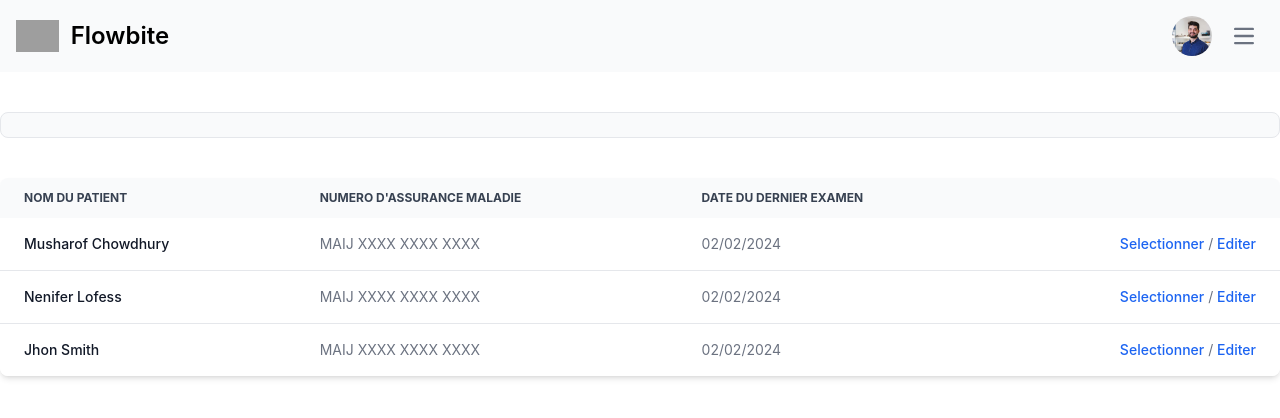
After one commit to MathieuHoude/OptoGo, a Flask app: template templates/patientPage.html in a window 1280 px wide. The commit adds this page. Shown: the top 418 px of the page. Run offline with Flask 3, Linux system fonts and the light colour scheme; the template is opened without the code that fills it, so the values that code supplies are empty; style sheets or scripts are compiled from the project's sources; some libraries are stand-ins or nearby versions; grey boxes are pictures that could not be loaded.

```diff
--- a/app.py
+++ b/app.py
@@ -1,13 +1,30 @@
-from flask import Flask, render_template
+from flask import Flask, render_template, request, jsonify
 
 app = Flask(__name__)
+
+ClinicGlobal = {}
 
 
 @app.route("/")
 @app.route("/index")
 def index():
-	return render_template("index.html")
+    index = 1
+    return render_template("index.html", index=index)
+
+
+@app.route("/patients")
+def patients():
+    index = 2
+    return render_template("patientPage.html", index=index, ClinicGlobal=ClinicGlobal["clinique"])
+
+
+@app.route("/update_clinic", methods=["GET"])
+def update_clinic():
+    selected_option = request.args.get("selected_option")
+    ClinicGlobal["clinique"] = selected_option
+    response_data = {"message": "Option sélectionnée : " + selected_option}
+    return jsonify(response_data)
 
 
 if __name__ == '__main__':
-	app.run(debug=True)
+    app.run(debug=True)
--- a/templates/breadcrumb.html
+++ b/templates/breadcrumb.html
@@ -1,26 +1,31 @@
 
 <nav class="flex justify-center  px-5 py-3 text-gray-700 border border-gray-200 rounded-lg bg-gray-50 dark:bg-gray-800 dark:border-gray-700" aria-label="Breadcrumb">
   <ol class="inline-flex items-center space-x-1 md:space-x-2 rtl:space-x-reverse">
-
-    <!--1ere partie - On va sans doute ajouter des condition selon les routes -->
+    <!--Condition en fonction de l'index de la page -->
+ {% if index == 1 or index == 2 or index == 3 %}
     <li class="inline-flex items-center">
-      <a href="#" class="inline-flex items-center text-sm font-medium text-gray-700 hover:text-blue-600 dark:text-gray-400 dark:hover:text-white">
+      <a href="index" class="inline-flex items-center text-sm font-medium text-gray-700 hover:text-blue-600 dark:text-gray-400 dark:hover:text-white">
         <svg class="w-3 h-3 me-2.5" aria-hidden="true" xmlns="http://www.w3.org/2000/svg" fill="currentColor" viewBox="0 0 20 20">
           <path d="m19.707 9.293-2-2-7-7a1 1 0 0 0-1.414 0l-7 7-2 2a1 1 0 0 0 1.414 1.414L2 10.414V18a2 2 0 0 0 2 2h3a1 1 0 0 0 1-1v-4a1 1 0 0 1 1-1h2a1 1 0 0 1 1 1v4a1 1 0 0 0 1 1h3a2 2 0 0 0 2-2v-7.586l.293.293a1 1 0 0 0 1.414-1.414Z"/>
         </svg>
         Accueil
       </a>
     </li>
-     <!--2eme partie - On va sans doute ajouter des condition selon les routes -->
+       {% endif %}
+      <!--Condition en fonction de l'index de la page -->
+      {% if index == 2 or index == 3  %}
    <li>
       <div class="flex items-center">
         <svg class="rtl:rotate-180 block w-3 h-3 mx-1 text-gray-400 " aria-hidden="true" xmlns="http://www.w3.org/2000/svg" fill="none" viewBox="0 0 6 10">
           <path stroke="currentColor" stroke-linecap="round" stroke-linejoin="round" stroke-width="2" d="m1 9 4-4-4-4"/>
         </svg>
-        <a href="#" class="ms-1 text-sm font-medium text-gray-700 hover:text-blue-600 md:ms-2 dark:text-gray-400 dark:hover:text-white">Liste des Patients</a>
+         <!--Injection de la variable global de app.py qui correspond a la clinique de l'opto -->
+        <a href="#" class="ms-1 text-sm font-medium text-gray-700 hover:text-blue-600 md:ms-2 dark:text-gray-400 dark:hover:text-white">{{ClinicGlobal}}</a>
       </div>
     </li>
-     <!--3eme partie - On va sans doute ajouter des condition selon les routes -->
+       {% endif %}
+      <!--Condition en fonction de l'index de la page -->
+      {% if index == 3  %}
     <li aria-current="page">
       <div class="flex items-center">
         <svg class="rtl:rotate-180  w-3 h-3 mx-1 text-gray-400" aria-hidden="true" xmlns="http://www.w3.org/2000/svg" fill="none" viewBox="0 0 6 10">
@@ -29,6 +34,7 @@
         <span class="ms-1 text-sm font-medium text-gray-500 md:ms-2 dark:text-gray-400">Jeremy Maitre</span>
       </div>
     </li>
+       {% endif %}
   </ol>
 </nav>
 
--- a/templates/navbar.html
+++ b/templates/navbar.html
@@ -6,8 +6,6 @@
         </a>
 
         <div class="flex">
-            <!-- Selection des cliniques, on pourra changer au besoins quand on aura le back -->
-            {% include "clinicSelection.html" %}
             <!-- Avatar via Gravatar -->
             <img class="mr-3 w-10 h-10 rounded-full" src="/static/assets/jeremy_maitre.png"/>
             <button aria-controls="navbar-hamburger" aria-expanded="false"
@@ -27,7 +25,7 @@
             <ul class="flex flex-col font-medium mt-4 rounded-lg bg-gray-50 dark:bg-gray-800 dark:border-gray-700">
                 <li>
                     <a aria-current="page" class="block py-2 px-3 text-white bg-blue-700 rounded dark:bg-blue-600"
-                       href="#">Liste des Patients</a>
+                       href="patients">Liste des Patients</a>
                 </li>
                 <li>
                     <a class="block py-2 px-3 text-gray-900 rounded hover:bg-gray-100 dark:text-gray-400 dark:hover:bg-gray-700 dark:hover:text-white"
--- /dev/null
+++ b/templates/patientPage.html
@@ -0,0 +1,28 @@
+<!DOCTYPE html>
+<html lang="en">
+
+<head>
+    <meta charset="UTF-8">
+    <meta http-equiv="X-UA-Compatible" content="IE=edge">
+    <meta name="viewport" content="width=device-width, initial-scale=1.0">
+    <title>Flowbite Flask</title>
+    <link rel="stylesheet" href="{{url_for('static',filename='dist/css/output.css')}}">
+    <link rel="stylesheet" href="https://cdnjs.cloudflare.com/ajax/libs/font-awesome/5.15.4/css/all.min.css">
+    <link href="https://cdnjs.cloudflare.com/ajax/libs/flowbite/2.3.0/flowbite.min.css" rel="stylesheet"/>
+</head>
+
+<body>
+<div id="nav-bar" class="mb-10">
+    {% include "navbar.html" %}
+</div>
+
+<div id="breadcrumb" class="mb-10">
+    {% include "breadcrumb.html" %}
+</div>
+
+<div id="patientsTable">
+    {% include "patientsTable.html"%}
+</div>
+</body>
+
+</html>
--- /dev/null
+++ b/templates/patientsTable.html
@@ -0,0 +1,78 @@
+
+
+<div class="relative overflow-x-auto shadow-md sm:rounded-lg">
+    <table class="w-full text-sm text-left rtl:text-right text-gray-500 dark:text-gray-400">
+        <thead class="text-xs text-gray-700 uppercase bg-gray-50 dark:bg-gray-700 dark:text-gray-400">
+            <tr>
+                <th scope="col" class="px-6 py-3">
+                    Nom du patient
+                </th>
+                <th scope="col" class="px-6 py-3">
+                    Numero d'assurance maladie
+                </th>
+                <th scope="col" class="px-6 py-3">
+                    Date du dernier examen
+                </th>
+                <td class="px-6 py-4 text-right">
+                </td>
+            </tr>
+        </thead>
+        <tbody>
+            <tr class="bg-white border-b dark:bg-gray-800 dark:border-gray-700 hover:bg-gray-50 dark:hover:bg-gray-600">
+                <th scope="row" class="px-6 py-4 font-medium text-gray-900 whitespace-nowrap dark:text-white">
+                    Musharof Chowdhury
+                </th>
+                <td class="px-6 py-4">
+                    MAIJ XXXX XXXX XXXX
+                </td>
+                <td class="px-6 py-4">
+                    02/02/2024
+                </td>
+                <td class="px-6 py-4 text-right">
+                    <a href="#" class="font-medium text-blue-600 dark:text-blue-500 hover:underline">Selectionner</a>
+                   /
+                    <a href="#" class="font-medium text-blue-600 dark:text-blue-500 hover:underline">Editer</a>
+                </td>
+
+            </tr>
+            <tr class="bg-white border-b dark:bg-gray-800 dark:border-gray-700 hover:bg-gray-50 dark:hover:bg-gray-600">
+                <th scope="row" class="px-6 py-4 font-medium text-gray-900 whitespace-nowrap dark:text-white">
+                    Nenifer Lofess
+                </th>
+                <td class="px-6 py-4">
+                    MAIJ XXXX XXXX XXXX
+                </td>
+                <td class="px-6 py-4">
+                    02/02/2024
+                </td>
+                <td class="px-6 py-4 text-right">
+                    <a href="#" class="font-medium text-blue-600 dark:text-blue-500 hover:underline">Selectionner</a>
+                   /
+                    <a href="#" class="font-medium text-blue-600 dark:text-blue-500 hover:underline">Editer</a>
+                </td>
+
+            </tr>
+            <tr class="bg-white dark:bg-gray-800 hover:bg-gray-50 dark:hover:bg-gray-600">
+                <th scope="row" class="px-6 py-4 font-medium text-gray-900 whitespace-nowrap dark:text-white">
+                   Jhon Smith
+                </th>
+                <td class="px-6 py-4">
+                    MAIJ XXXX XXXX XXXX
+                </td>
+                <td class="px-6 py-4">
+                    02/02/2024
+                </td>
+
+                <td class="px-6 py-4 text-right">
+                    <a href="#" class="font-medium text-blue-600 dark:text-blue-500 hover:underline">Selectionner</a>
+                   /
+                    <a href="#" class="font-medium text-blue-600 dark:text-blue-500 hover:underline">Editer</a>
+                </td>
+            </tr>
+        </tbody>
+    </table>
+</div>
+
+
+  <!-- JS pour faire fonctionner Flowbite -->
+<script src="https://cdnjs.cloudflare.com/ajax/libs/flowbite/2.2.1/flowbite.min.js"></script>
```
Also changed, not shown: templates/clinicSelection.html (+19 -2 lines), templates/index.html (+14 -3 lines), templates/optometristCard.html (renamed from templates/optometrist_card.html, +9 -9 lines).
